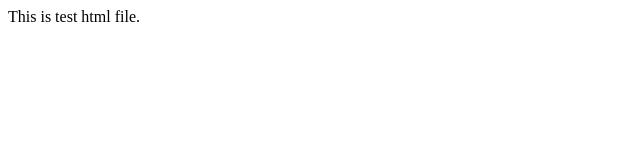
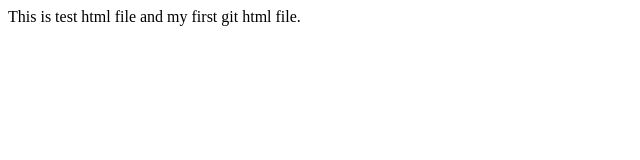
Before and after one commit to 3queries/3queries.github.io, a plain HTML site: page index.html in a window 1280 px wide. Shown: the whole page, without its empty margins (0-640 px from the left). Drawn offline with Linux system fonts and the light colour scheme.

Commit message:
Update index.html

```diff
--- a/index.html
+++ b/index.html
@@ -1,5 +1,5 @@
 <html>
 <body>
-This is test html file.
+This is test html file and my first git html file.
 </body>
 </html>
```
